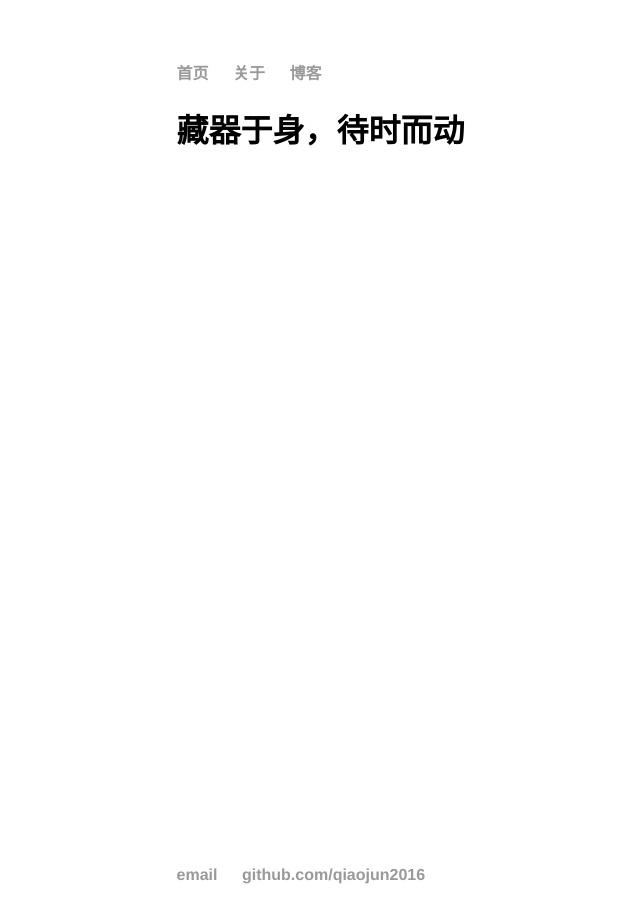
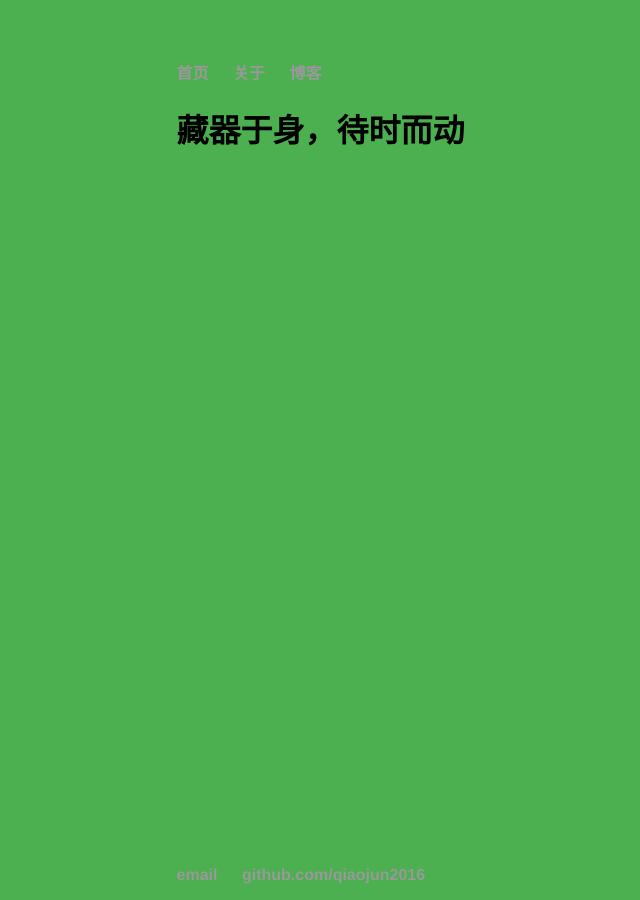
Before and after one commit to qiaojun2016/qiaojun2016.github.io, a Jekyll site: the page built from index.html, in a window 1280 px wide. Shown: the whole page, without its empty margins (41-681 px from the left). Built offline with Jekyll 4.4.1, drawn with Linux system fonts in a browser that asks for light colours.

Commit message:
Update main.css

```diff
--- a/css/main.css
+++ b/css/main.css
@@ -1,7 +1,7 @@
 body {
     margin: 60px auto;
     width: 66%;
-
+	 background: #4CAF50;
 }
 footer {
 position: fixed;
```
